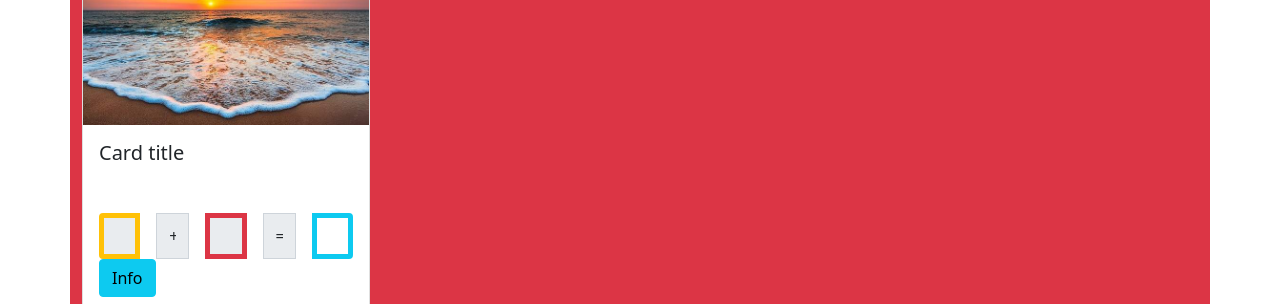
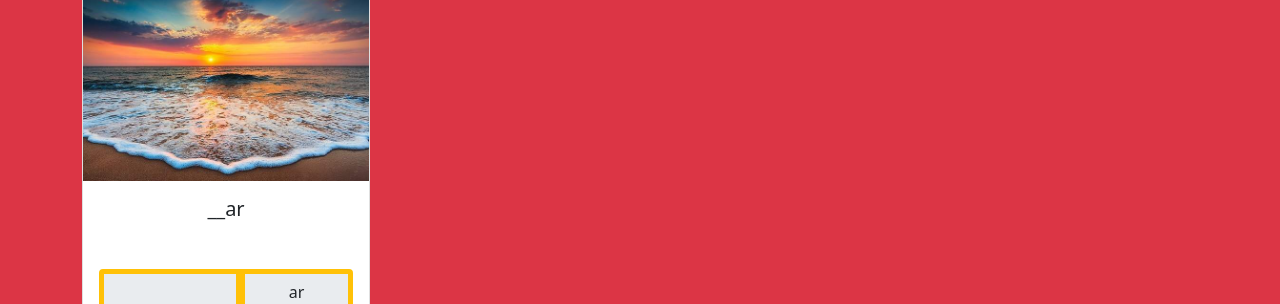
Before and after one commit to karenvalencia-bit/alfabetizacion2, a plain HTML site: page interactivo.html in a window 1280 px wide. Shown: the part 139-443 px from the top of the page. Drawn offline with nearby package versions, Linux system fonts and the light colour scheme.

Commit message:
presencial miercoles

```diff
--- a/interactivo.html
+++ b/interactivo.html
@@ -40,31 +40,26 @@
 
     </header>
 
-    <main>
-        <div class="container bg-danger">
+    <main class="bg-danger">
+        <div class="container ">
+          <h1 class="text-center">cual letra falta</h1>
             <div class="row">
                 <div class="col-4">
                     <div class="card" style="width: 18rem;">
                         <img src="img/mar.jpg" class="card-img-top" alt="mar">
                         <div class="card-body">
-                          <h5 class="card-title">Card title</h5>
+                          <h5 class="card-title text-center">__ar</h5>
                           <div class="input-group mt-5">
 
-                            <input id="numero1" type="number" class="form-control border border-5 border-warning caja text-center" value="1" readonly >
+                            <input id="letram" type="text" class="form-control border w-25 border-5 border-warning caja text-center"  readonly >
 
+                            <input id="letram" type="text" class="form-control border border-5 border-warning caja text-center" value="ar" readonly >
 
-                            <input type="text" class="form-control caja text-center ms-3" id="operacion" value="+" readonly>
-
-                            <input id="numero2" type="number" required class="form-control ms-3 border border-5 border-danger caja text-center" value="1" readonly>
-
-                            <input type="text" class="form-control caja text-center ms-3" id="igual" value="=" readonly>
-
-                            <input id="resultado" type="number" required class="form-control ms-3 border border-5 border-info caja text-center">
 
 
                        </div>
 
-                          <button type="button" class="btn btn-info">Info</button>
+                          <button type="button" class="btn btn-info mt-3">comprobar</button>
                         </div>
                       </div>
 
```
